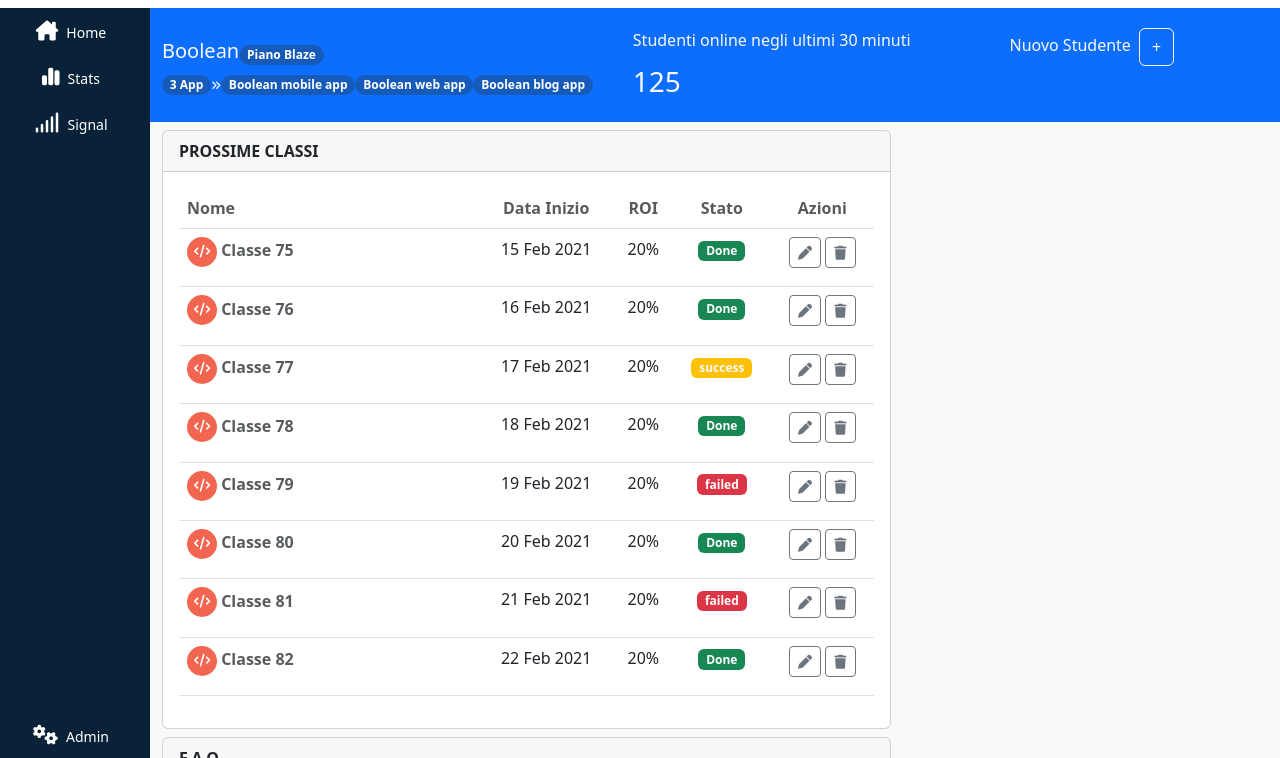
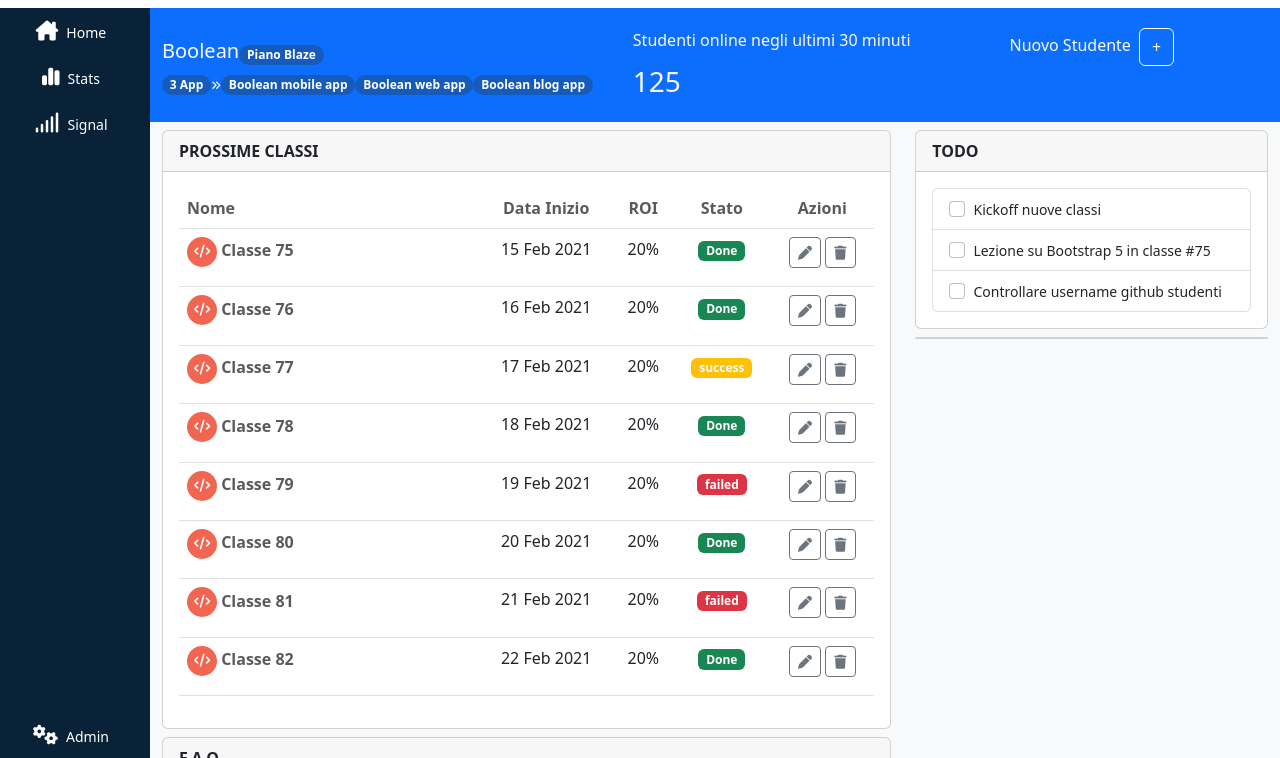
Before and after one commit to igorliotta/html-css-bootstrap-dashboard, a plain HTML site: page index.html in a window 1280 px wide. Shown: the part 42-800 px from the top of the page. Drawn offline with nearby package versions, Linux system fonts and the light colour scheme.

Commit message:
Added: card with the check-list in card-section

```diff
--- a/css/app.css
+++ b/css/app.css
@@ -90,6 +90,10 @@
     border-radius: 50%;
 }
 
+.font-check {
+    font-size: 14px;
+}
+
 
 
 
--- a/index.html
+++ b/index.html
@@ -324,7 +324,33 @@
                                 </div>
                             </div>
                         </div>
-                        <div class="col-4"></div>
+                        <div class="col-lg-4 col-md-12">
+
+                            <div class="card my-2">
+                                <div class="card-header text-uppercase text-dark fw-semibold">Todo</div>
+                                <div class="card-body">
+                                    <ul class="list-group">
+                                        <li class="list-group-item">
+                                          <input class="form-check-input me-1" type="checkbox" value="" id="firstCheckbox">
+                                          <label class="form-check-label font-check" for="firstCheckbox">Kickoff nuove classi</label>
+                                        </li>
+                                        <li class="list-group-item">
+                                          <input class="form-check-input me-1" type="checkbox" value="" id="secondCheckbox">
+                                          <label class="form-check-label font-check" for="secondCheckbox">Lezione su Bootstrap 5 in classe #75</label>
+                                        </li>
+                                        <li class="list-group-item">
+                                          <input class="form-check-input me-1" type="checkbox" value="" id="thirdCheckbox">
+                                          <label class="form-check-label font-check" for="thirdCheckbox">Controllare username github studenti</label>
+                                        </li>
+                                      </ul>
+                                </div>
+                            </div>
+
+
+
+
+                            <div class="card my-2"></div>
+                        </div>
                     </div>
                 </div>
             </div>
```
